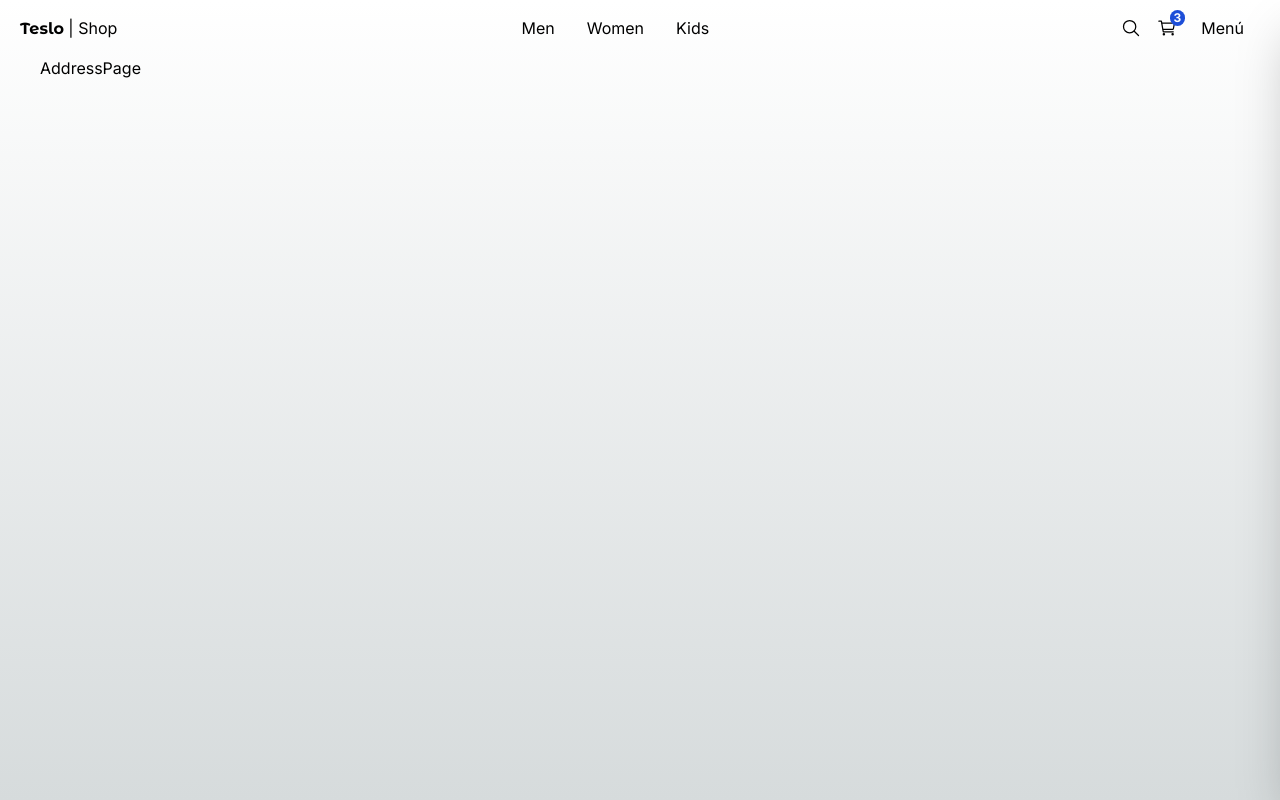
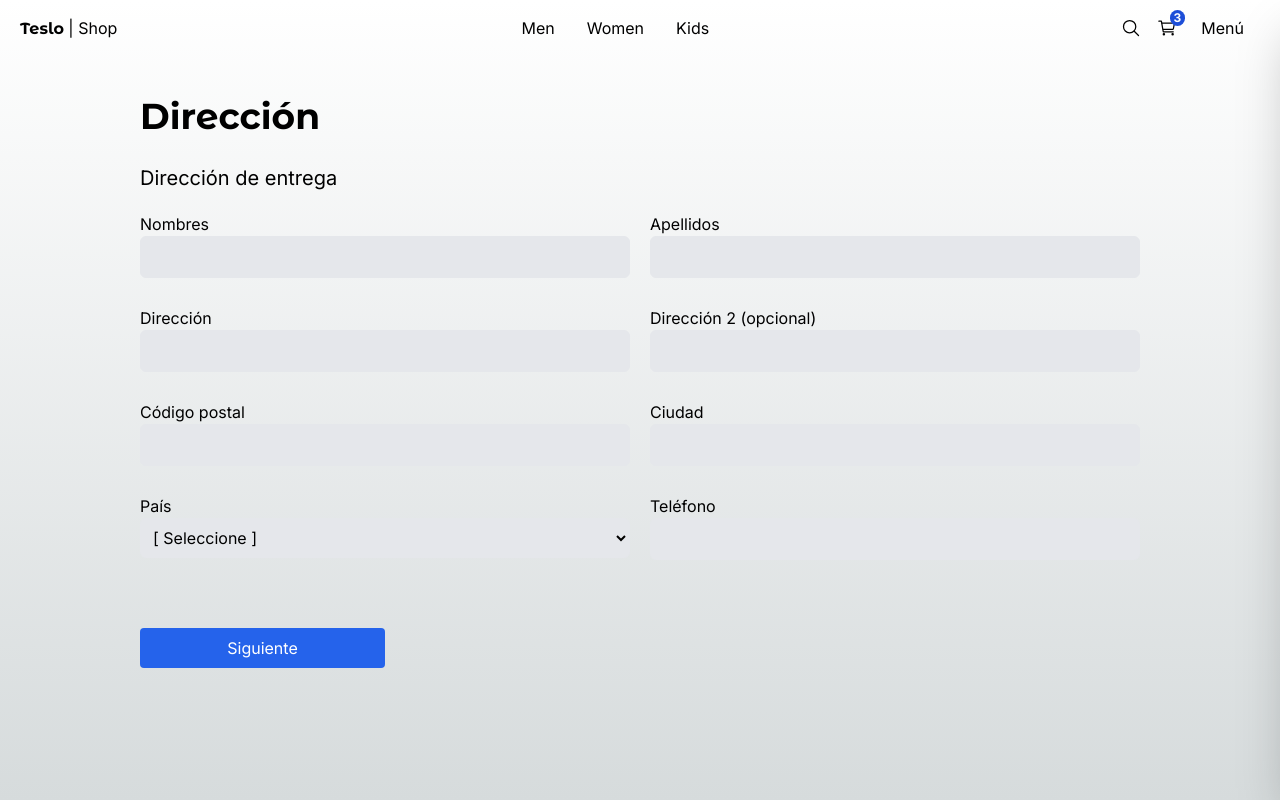
Before and after one commit to juanjosemayorga/teslo-shop-14, a Next.js app: page /checkout/address in a window 1280 px wide. Built offline with nearby package versions, Linux system fonts and the light colour scheme.

Commit message:
Update address page layout and add form fields

```diff
--- a/src/app/(shop)/checkout/address/page.tsx
+++ b/src/app/(shop)/checkout/address/page.tsx
@@ -1,8 +1,66 @@
+import Link from "next/link";
+import { Title } from '../../../../components/ui/title/Title';
 
 export default function AddressPage() {
   return (
-    <div>
-      <h1>AddressPage</h1>
+    <div className="flex flex-col sm:justify-center sm:items-center mb-72 px-10 sm:px-0">
+      <div className="w-full  xl:w-[1000px] flex flex-col justify-center text-left">
+        <Title title="Dirección" subTitle="Dirección de entrega" />
+
+        <div className="grid grid-cols-1 gap-2 sm:gap-5 sm:grid-cols-2">
+          <div className="flex flex-col mb-2">
+            <span>Nombres</span>
+            <input type="text" className="p-2 border rounded-md bg-gray-200" />
+          </div>
+
+          <div className="flex flex-col mb-2">
+            <span>Apellidos</span>
+            <input type="text" className="p-2 border rounded-md bg-gray-200" />
+          </div>
+
+          <div className="flex flex-col mb-2">
+            <span>Dirección</span>
+            <input type="text" className="p-2 border rounded-md bg-gray-200" />
+          </div>
+
+          <div className="flex flex-col mb-2">
+            <span>Dirección 2 (opcional)</span>
+            <input type="text" className="p-2 border rounded-md bg-gray-200" />
+          </div>
+
+          <div className="flex flex-col mb-2">
+            <span>Código postal</span>
+            <input type="text" className="p-2 border rounded-md bg-gray-200" />
+          </div>
+
+          <div className="flex flex-col mb-2">
+            <span>Ciudad</span>
+            <input type="text" className="p-2 border rounded-md bg-gray-200" />
+          </div>
+
+          <div className="flex flex-col mb-2">
+            <span>País</span>
+            <select className="p-2 border rounded-md bg-gray-200">
+              <option value="">[ Seleccione ]</option>
+              <option value="CRI">Costa Rica</option>
+            </select>
+          </div>
+
+          <div className="flex flex-col mb-2">
+            <span>Teléfono</span>
+            <input type="text" className="p-2 border rounded-md bg-gray-200" />
+          </div>
+
+          <div className="flex flex-col mb-2 sm:mt-10">
+            <Link
+              href="/checkout"
+              className="btn-primary flex w-full sm:w-1/2 justify-center "
+            >
+              Siguiente
+            </Link>
+          </div>
+        </div>
+      </div>
     </div>
   );
 }
```
